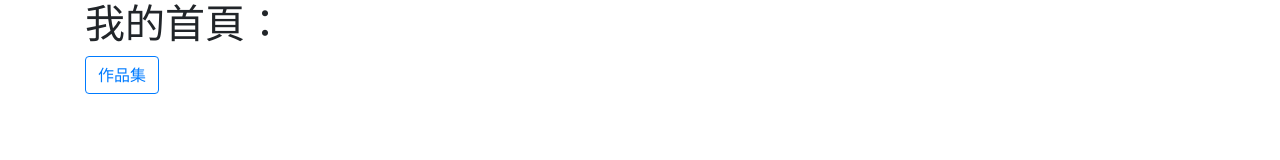
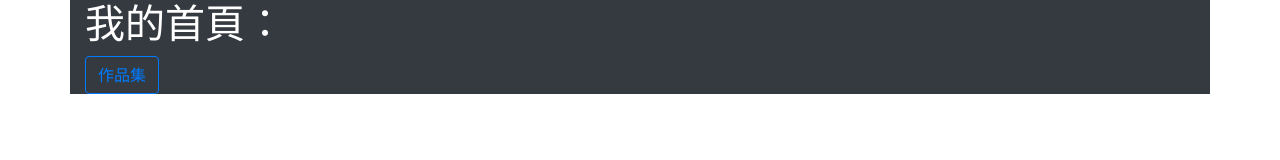
Before and after one commit to chang180/chang180.github.io, a plain HTML site: page index.html in a window 1280 px wide. Drawn offline with nearby package versions, Linux system fonts and the light colour scheme.

Commit message:
Update index.html

```diff
--- a/index.html
+++ b/index.html
@@ -8,7 +8,7 @@
 
 </head>
 <body>
-    <div class="container">
+    <div class="container bg-dark text-white">
 
         <h1>我的首頁：</h1>
         <a class="btn btn-outline-primary" href="http://220.128.133.15/s1090215/">作品集</a>
```
